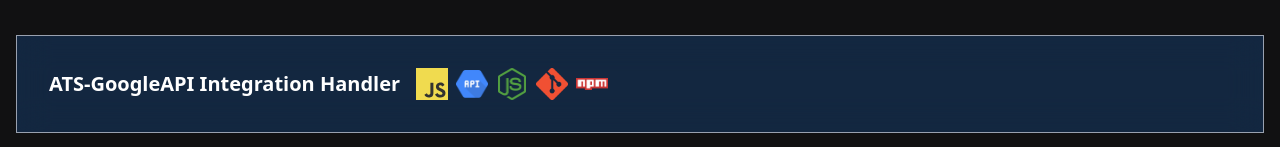
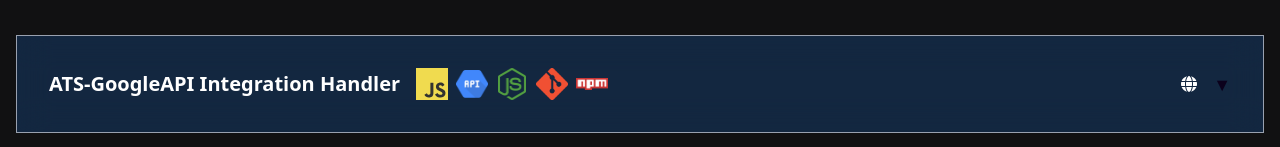
Before and after one commit to DiogoPCastelos/websiteReact, a React (Vite) app: page / in a window 1280 px wide. Shown: the part 805-952 px from the top of the page. Built offline with nearby package versions, Linux system fonts and the light colour scheme.

Commit message:
AFTER CHATGPT, YOUTUBE AND PAINSTAKING HAND CHECKS, IT IS DEPLOYED AND PROPERLY DEPLOYED

```diff
--- a/src/components/Projects.jsx
+++ b/src/components/Projects.jsx
@@ -52,8 +52,9 @@ const projectsData = [
 ];
 
 const Projects = () => {
+  const baseURL = import.meta.env.BASE_URL;
+
   const [openProjects, setOpenProjects] = useState({});
-  const baseURL = import.meta.env.BASE_URL;
 
   const toggleProject = (id) => {
     setOpenProjects((prev) => ({ ...prev, [id]: !prev[id] }));
@@ -70,7 +71,7 @@ const Projects = () => {
           <div
             className="absolute inset-0 bg-cover bg-center before:absolute before:inset-0 before:bg-cover before:bg-center before:backdrop-blur-lg before:content-['']"
             style={{
-              backgroundImage: `url(${baseURL}${project.photo})`, // Updated path
+              backgroundImage: `url(${baseURL}${project.photo})`,
               backgroundSize: "cover",
               backgroundPosition: "center",
               backgroundRepeat: "no-repeat",
@@ -84,18 +85,38 @@ const Projects = () => {
               className="flex justify-between items-center cursor-pointer w-full p-4"
               onClick={() => toggleProject(project.id)}
             >
+              {/* Left Side: Project Name */}
               <div className="flex items-center">
                 <h2 className="text-xl font-bold text-white">{project.name}</h2>
+                {/* Tech Stack Icons (6vh to the right of name) */}
                 <div className="flex space-x-2 ml-[2vh]">
                   {project.tech.map((icon, index) => (
                     <img
                       key={index}
-                      src={`${baseURL}images/${icon}`} // Updated path
+                      src={`${baseURL}images/${icon}`}
                       alt={icon}
                       className="h-[4vh] w-[4vh] object-contain"
                     />
                   ))}
                 </div>
+              </div>
+
+              {/* Right Side: Arrow Indicator */}
+              <div className="flex flex-row items-center space-x-2">
+                <FontAwesomeIcon
+                  icon={faGlobe}
+                  onClick={() => window.open(project.link)}
+                  className="z-50 h-[4vh] w-[4vh] text-white cursor-pointer"
+                />
+                <span
+                  className={`text-lg transition-transform duration-300 ${
+                    openProjects[project.id]
+                      ? "rotate-180 group-hover:text-red-400"
+                      : "rotate-0 group-hover:text-green-400"
+                  }`}
+                >
+                  ▼
+                </span>
               </div>
             </div>
 
```
